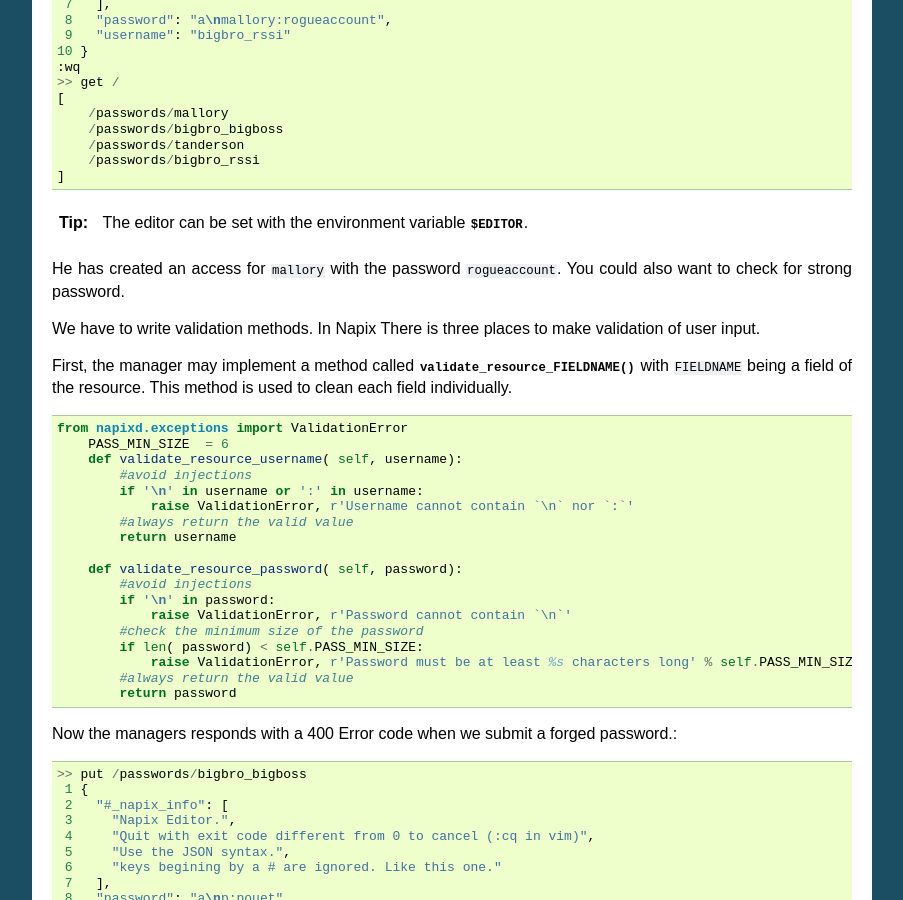
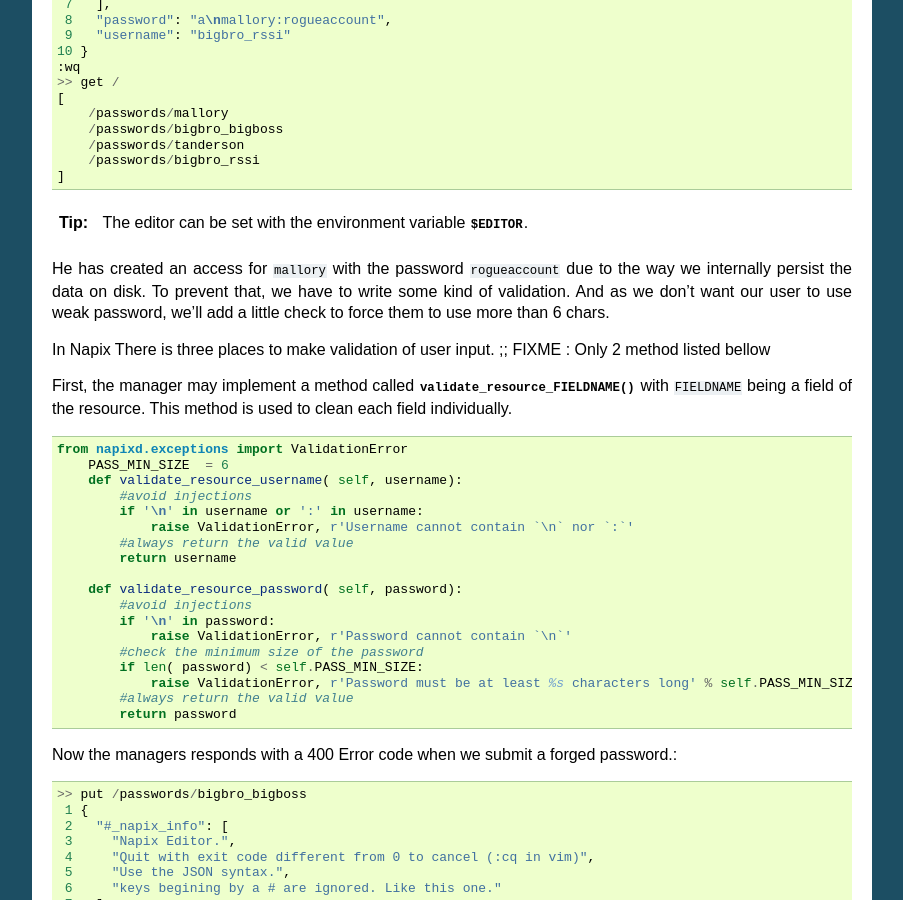
Before and after one commit to napix/NapixServer, a Sphinx documentation site: the page built from docs/first_step.rst, in a window 1280 px wide and 900 px high, scrolled down 7380 px. Shown: the whole window, without its empty margins (198-1101 px from the left). Built offline with Sphinx 7.4.7, drawn with Linux system fonts in a browser that asks for light colours; pages that are not in the unit, such as notebooks, are missing from menus.

Commit message:
improved docs

```diff
--- a/docs/first_step.rst
+++ b/docs/first_step.rst
@@ -422,11 +422,12 @@
 
    The editor can be set with the environment variable :envvar:`$EDITOR`.
 
-He has created an access for ``mallory`` with the password ``rogueaccount``.
-You could also want to check for strong password.
+He has created an access for ``mallory`` with the password ``rogueaccount`` due to the way we internally persist the data on disk.
+To prevent that, we have to write some kind of validation. And as we don't want our user to use weak password, we'll add a little
+check to force them to use more than 6 chars.
 
-We have to write validation methods.
 In Napix There is three places to make validation of user input.
+;; FIXME : Only 2 method listed bellow
 
 First, the manager may implement a method called
 :meth:`~base.Manager.validate_resource_FIELDNAME` with ``FIELDNAME`` being a field of the resource.
```
